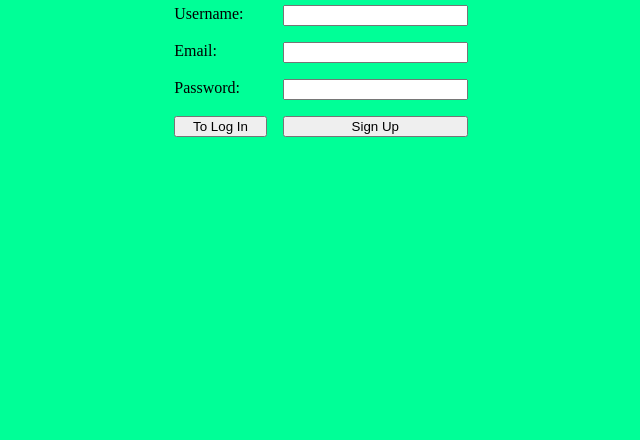
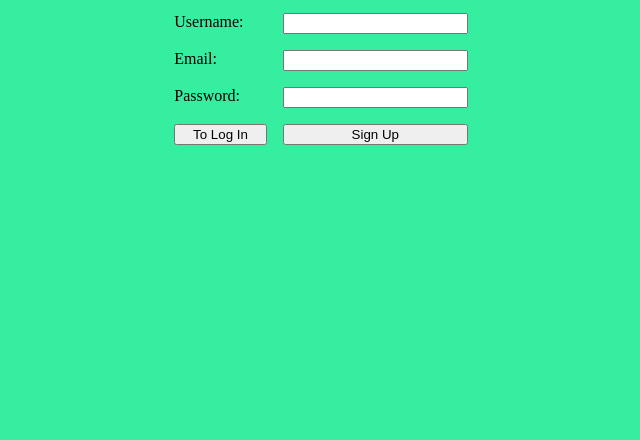
Before and after one commit to JazerBarclay/ci536-group-project, a website: page web/www/public/signup.html in a window 1280 px wide. Shown: the part 360-800 px from the top of the page, without its empty margins (319-959 px from the left). Drawn offline with Linux system fonts and the light colour scheme.

Commit message:
changed other background colours as per index

```diff
--- a/web/www/public/signup.css
+++ b/web/www/public/signup.css
@@ -6,7 +6,7 @@
     margin:0;
     min-height: 100vh;
     min-width: 100vw;
-    background-color:  #00ff97;
+    background-color:  #35eea0;
 
   }
 
--- a/web/www/public/signup.html
+++ b/web/www/public/signup.html
@@ -26,7 +26,7 @@
 
       <button id="logInButton">To Log In</button>
       <button id="signUpButton" type="submit">Sign Up</button>
-      <div class="g-signin2" data-onsuccess="onSignIn"></div>
+
 
     </form>
   </div>
```
